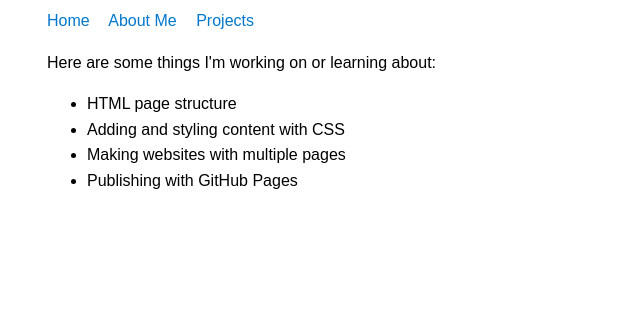
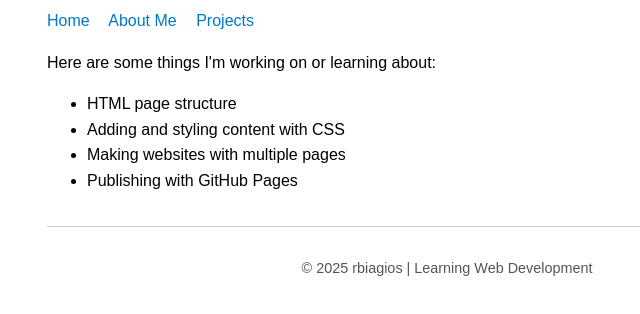
Before and after one commit to rbiagios/rbiagios.github.io, a plain HTML site: page projects.html in a window 1280 px wide. Shown: the part 118-432 px from the top of the page, without its empty margins (193-833 px from the left). Drawn offline with Linux system fonts and the light colour scheme.

Commit message:
Update projects.html

```diff
--- a/projects.html
+++ b/projects.html
@@ -21,5 +21,10 @@
     <li>Making websites with multiple pages</li>
     <li>Publishing with GitHub Pages</li>
   </ul>
+
+  <footer>
+    <p>© 2025 rbiagios | Learning Web Development</p>
+  </footer>
+
 </body>
 </html>
```
